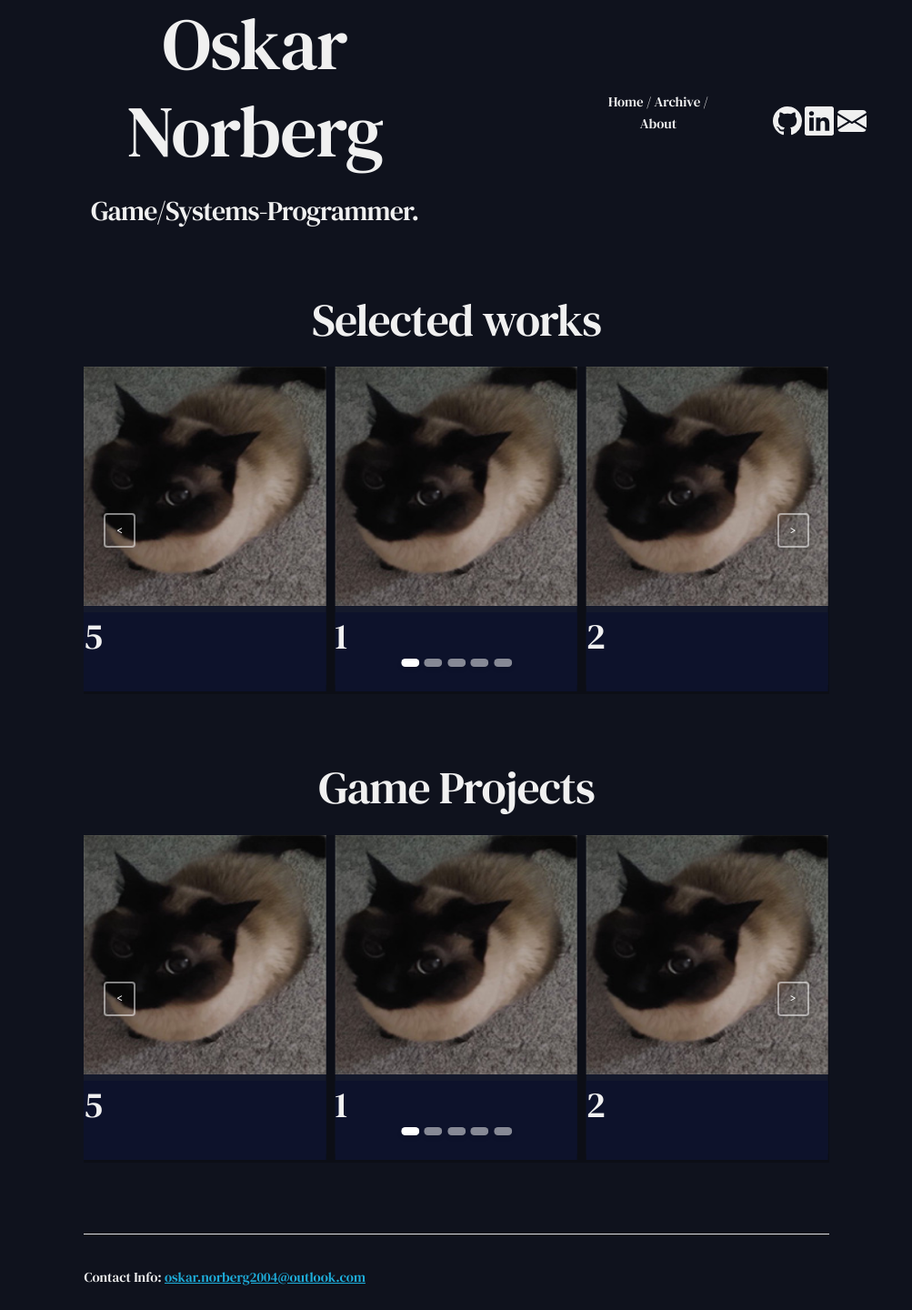
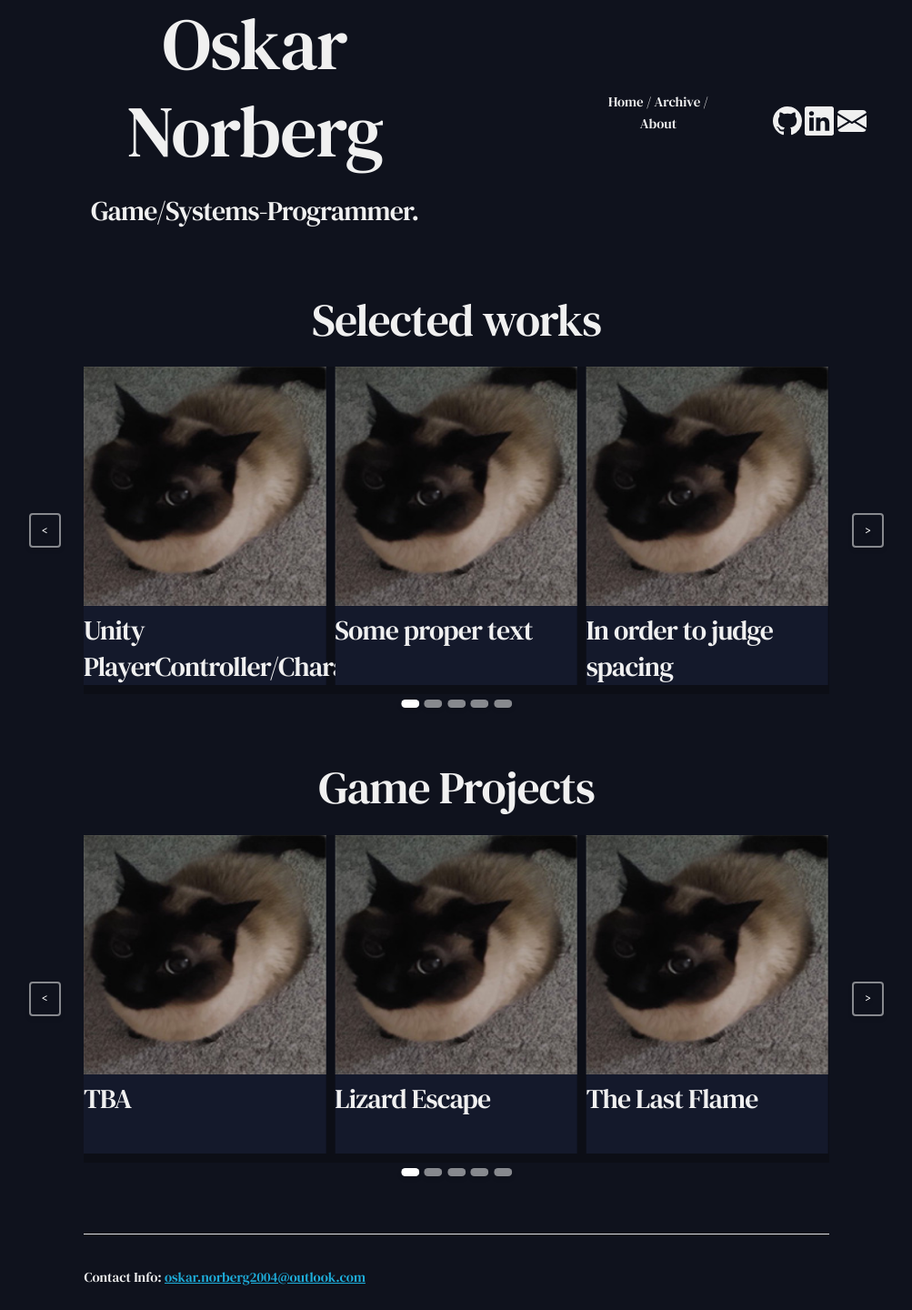
Before and after one commit to Oskar-Norberg/oskar-norberg.github.io, a Jekyll site: the page built from index.md, in a window 1280 px wide. Shown: the whole page at 91% size, without its empty margins (138-1141 px from the left). Built offline with Jekyll 4.4.1, drawn with Linux system fonts in a browser that asks for light colours.

Commit message:
EDIT: [Script] Fix arrow and bullet spacing

```diff
--- a/_layouts/home.html
+++ b/_layouts/home.html
@@ -12,23 +12,23 @@ layout: default
             <ul class="glide__slides">
             <li class="glide__slide">
                 <img src="{{ '../assets/img/car.jpg' | relative_url }}">
-                <h3>1</h3>
+                <h4>Some proper text</h4>
             </li>
             <li class="glide__slide">
                 <img src="{{ '../assets/img/car.jpg' | relative_url }}">
-                <h3>2</h3>
+                <h4>In order to judge spacing</h4>
             </li>
             <li class="glide__slide">
                 <img src="{{ '../assets/img/car.jpg' | relative_url }}">
-                <h3>3</h3>
+                <h4>Unity EventBus</h4>
             </li>
             <li class="glide__slide">
                 <img src="{{ '../assets/img/car.jpg' | relative_url }}">
-                <h3>4</h3>
+                <h4>Unity SaveSystem</h4>
             </li>
             <li class="glide__slide">
                 <img src="{{ '../assets/img/car.jpg' | relative_url }}">
-                <h3>5</h3>
+                <h4>Unity PlayerController/Character</h4>
             </li>
             </ul>
         </div>
@@ -58,23 +58,23 @@ layout: default
             <ul class="glide__slides">
             <li class="glide__slide">
                 <img src="{{ '../assets/img/car.jpg' | relative_url }}">
-                <h3>1</h3>
+                <h4>Lizard Escape</h4>
             </li>
             <li class="glide__slide">
                 <img src="{{ '../assets/img/car.jpg' | relative_url }}">
-                <h3>2</h3>
+                <h4>The Last Flame</h4>
             </li>
             <li class="glide__slide">
                 <img src="{{ '../assets/img/car.jpg' | relative_url }}">
-                <h3>3</h3>
+                <h4>Blood Maiden</h4>
             </li>
             <li class="glide__slide">
                 <img src="{{ '../assets/img/car.jpg' | relative_url }}">
-                <h3>4</h3>
+                <h4>TBA</h4>
             </li>
             <li class="glide__slide">
                 <img src="{{ '../assets/img/car.jpg' | relative_url }}">
-                <h3>5</h3>
+                <h4>TBA</h4>
             </li>
             </ul>
         </div>
--- a/_sass/glide/glide.scss
+++ b/_sass/glide/glide.scss
@@ -22,8 +22,16 @@
     height: 25%;
 }
 
-.glide__arrow{
-    // TODO: Fix the arrows distance from glider
+.glide__arrow--left{
+    left: -5.5em;
+}
+
+.glide__arrow--right{
+    right: -5.5em;
+}
+
+.glide__bullets {
+    bottom: -1em;
 }
 
 .glide__bullet {
```
